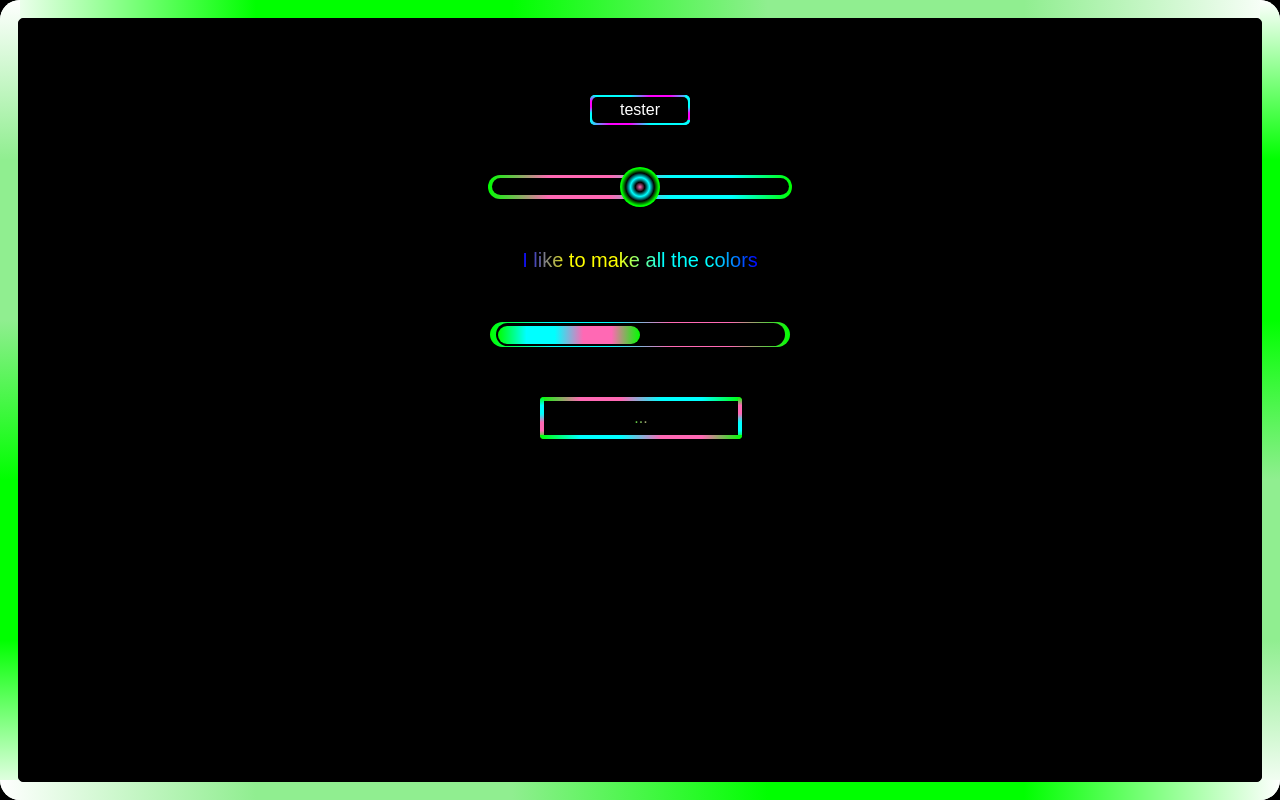
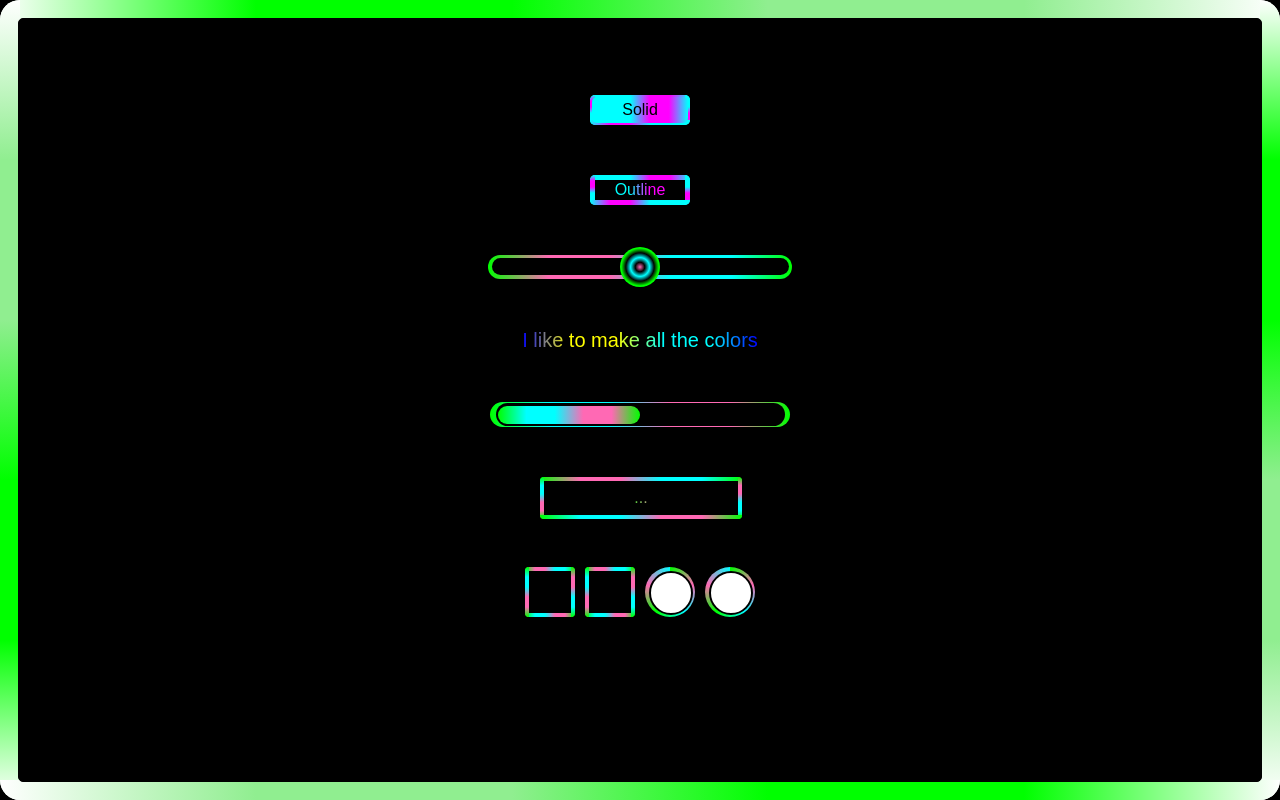
Before and after one commit to C-Lee-Hamilton/AnimatedBorder, a React (Vite) app: page / in a window 1280 px wide. Built offline with nearby package versions, Linux system fonts and the light colour scheme; the HTML template or start-up script is replaced by a standard one.

Commit message:
added radio and checkbox inputs

```diff
--- a/src/App.tsx
+++ b/src/App.tsx
@@ -1,7 +1,7 @@
 import "./styles.css";
 import React,{useState,useEffect} from 'react';
 import { LightBorder,LightButton,LightSlider,
-  LightText,LightLoadbar,LightInput } from "./components/LightBorder";
+  LightText,LightLoadbar,LightInput, LightCheck, LightRadio } from "./components/LightBorder";
 
 
 export default function App(): JSX.Element {
@@ -46,7 +46,18 @@ return (
       $borderWidth={5}
       $rounded={true}
       onClick={()=>console.log("it worked again")}
-      >tester</LightButton>
+      >Solid</LightButton>
+
+      <LightButton
+      $outline={true}
+      $color1="cyan"
+      $color2="magenta"
+      $color3="cyan"
+      $fontsize=""
+      $borderWidth={5}
+      $rounded={true}
+      onClick={()=>console.log("it worked again")}
+      >Outline</LightButton>
 
       <LightSlider
       $roundedSelector={true}
@@ -68,7 +79,16 @@ return (
       $loadValue={loadVal}
       />
 
-      <LightInput $rounded={true}/>
+      <LightInput type="text" $rounded={true}/>
+
+      <div className="input-row">
+      <LightCheck $rounded={true}/>
+      <LightCheck $rounded={true}/>
+      <LightRadio $rounded={true}/>
+      <LightRadio $rounded={true}/>
+
+      </div>
+
       </div>
     </LightBorder>
   </div>
--- a/src/components/LightBorder.tsx
+++ b/src/components/LightBorder.tsx
@@ -24,6 +24,8 @@ interface DivProps {
 interface ButtonProps{
   onClick?: () => void;
   $margin?:string;
+  $outline?:boolean;
+
 }
 
 interface SliderProps{
@@ -43,6 +45,9 @@ interface InputProps{
   type?:string,
   onChange?: (event: React.ChangeEvent<HTMLInputElement>) => void;
   value?:string,
+  checked?:boolean,
+  onClick?: () => void;
+  $checkedColor?:string;
 }
 
 const DivContainer = styled.div<LightProps>`
@@ -105,12 +110,13 @@ border-radius: ${(props)=> props.$rounded ? 10:0}px;
 
 
 `
-const ButtonContent=styled.div<LightProps> `
+const ButtonContent=styled.div<LightProps & ButtonProps> `
 justify-content:center;
 align-items:center;
 position:absolute;
 padding:10px;
 display:flex;
+color:${(props)=>props.$fontColor ?? "black"};
 z-index:1;
  top: ${(props) => props.$borderWidth ? props.$borderWidth-3:  1}px;
  bottom: ${(props) => props.$borderWidth ? props.$borderWidth-3:  1}px;
@@ -119,9 +125,77 @@ z-index:1;
 
  border-radius: ${(props) =>
   props.$rounded ? 5 : 0}px;
+  -webkit-background-clip: ${(props)=>props.$outline ? "text" : "default"};
+  -webkit-text-fill-color: ${(props)=>props.$outline ? "transparent" : "solid" };
+  animation: ColorButtonText ${(props) => props.$speed ?? "1.25s"} infinite linear;
+  @keyframes ColorButtonText {
 
-background-color: ${(props) => props.$contentColor ?? "black"};
-
+    0% {
+      background-image: linear-gradient(
+        to right,
+        var(--color1),
+        var(--color2),
+        var(--color2),
+        var(--color3),
+        var(--color3),
+        var(--color1)
+      );
+    }
+    20% {
+      background-image: linear-gradient(
+        to right,
+        var(--color1),
+        var(--color1),
+        var(--color2),
+        var(--color2),
+        var(--color3),
+        var(--color3)
+      );
+    }
+    40% {
+      background-image: linear-gradient(
+        to right,
+        var(--color3),
+        var(--color1),
+        var(--color1),
+        var(--color2),
+        var(--color2),
+        var(--color3)
+      );
+    }
+    60% {
+      background-image: linear-gradient(
+        to right,
+        var(--color3),
+        var(--color3),
+        var(--color1),
+        var(--color1),
+        var(--color2),
+        var(--color2)
+      );
+    }
+    80% {
+      background-image: linear-gradient(
+        to right,
+        var(--color2),
+        var(--color3),
+        var(--color3),
+        var(--color1),
+        var(--color1),
+        var(--color2)
+      );
+    }
+    100% {
+      background-image: linear-gradient(
+        to right,
+        var(--color2),
+        var(--color2),
+        var(--color3),
+        var(--color3),
+        var(--color1),
+        var(--color1)
+      );
+    }
 
 `
 
@@ -630,6 +704,191 @@ animation: ColorInput ${(props) => props.$speed ?? "2s"} infinite linear;
 
 `
 
+const Checkbox = styled.label<LightProps & InputProps>`
+  display: flex;
+  position: relative;
+  padding: 0px;
+  margin: 0px;
+  cursor: pointer;
+  font-size: 22px;
+
+
+
+  input {
+    position: absolute;
+    opacity: 0;
+    cursor: pointer;
+    height: 0;
+    width: 0;
+    margin:0px;
+
+  }
+
+  .checkmark {
+    position: relative;
+
+    transform:translateX(0%);
+
+    height: ${(props)=>props.$height ?? "50px"};
+    width: ${(props)=>props.$height ?? "50px"};
+
+    background-color: ${(props)=>props.$contentColor ?? "black"};
+
+  }
+
+  &:hover input ~ .checkmark {
+    filter: grayscale(10%);
+
+  }
+
+  input:checked ~ .checkmark {
+    background-color:${(props)=>props.$checkedColor?? "black"};
+
+  }
+
+  .checkmark:after {
+    content: "";
+    position: absolute;
+    display: none;
+
+
+  }
+
+
+  input:checked ~ .checkmark:after {
+    display: block;
+
+
+  }
+
+
+  .checkmark:after {
+
+    left: 25%;
+    top: 25%;
+    width: 50%;
+    height: 30%;
+    border: solid var(--color1);
+    border-width: 3px 3px 0 0;
+    transform: rotate(135deg);
+    animation: ColorCheck ${(props) => props.$speed ?? "2s"} infinite linear;
+  }
+
+  @keyframes ColorCheck {
+
+    0% {
+      border: solid var(--color1);
+      border-width:  3px 3px 0 0;
+
+    }
+    50% {
+
+      border: solid var(--color2);
+      border-width: 3px 3px 0 0;
+      );
+    }
+    100% {
+
+      border: solid var(--color3);
+      border-width:  3px 3px 0 0;
+    );
+  }
+
+
+
+
+`;
+const Radio = styled.label<LightProps & InputProps>`
+
+  display: flex;
+  position: relative;
+  cursor: pointer;
+  font-size: 0px;
+  user-select: none;
+
+
+
+  input {
+    position: absolute;
+    opacity: 0;
+    cursor: pointer;
+
+  }
+
+
+  .checkmark {
+    position: relative;
+    display: flex;
+    padding:0px;
+    margin:0px;
+    height: ${(props)=>props.$height ?? "50px"};
+    width: ${(props)=>props.$width ?? "50px"};
+
+    animation: Colorwheel ${(props) => props.$speed ?? "1s"} infinite linear;
+    border-radius: 50%;
+
+
+  }
+
+ .uncheckmark{
+  display: flex;
+  position:absolute;
+  top:7%;
+  left:7%;
+  width: 80%;
+  height: 80%;
+  border-radius: 50%;
+  border:2px black solid;
+  background: white;
+ }
+  &:hover input ~ .checkmark {
+    filter:grayscale(20%);
+  }
+
+
+  input:checked ~ .checkmark {
+    background-color: orange;
+  }
+  input:checked ~ .uncheckmark{
+    display:none;
+  }
+  .checkmark:after {
+    content: "";
+    position: relative;
+    display: none;
+  }
+
+  input:checked ~ .checkmark:after {
+    display: flex;
+    margin:auto;
+    width: 50%;
+    height: 50%;
+    border-radius: 50%;
+    border:3px white solid;
+    background: black;
+  }
+
+
+  @keyframes Colorwheel {
+
+    0% {
+      background-image: conic-gradient(var(--color1), var(--color2), var(--color3),var(--color1), var(--color2), var(--color3));
+
+    }
+    50% {
+      background-image: conic-gradient(var(--color3), var(--color1), var(--color2),var(--color3), var(--color1), var(--color2));
+    }
+    100% {
+      background-image: conic-gradient(var(--color2), var(--color3), var(--color1),var(--color2), var(--color3), var(--color1));
+    }
+
+`;
+
+
+
+
+
+
 
 const Top = styled.div<LightProps>`
   position: absolute;
@@ -1081,3 +1340,43 @@ export const LightInput: React.FC<LightProps & InputProps > = ({
 
    );
  };
+
+export const LightCheck: React.FC<LightProps & InputProps > = ({
+
+  ...props
+}) => {
+  const cssVariables = {
+    '--color1': props.$color1 ?? "hotpink",
+    '--color2': props.$color2 ?? "cyan",
+    '--color3': props.$color3 ?? "lime"
+  } as React.CSSProperties
+  return(
+<Checkbox  style={cssVariables} {...props}>
+  <input  {...props} checked={props.checked} onClick={props.onClick}type="checkbox"/>
+  <span  {...props} className="checkmark">
+  <Top  {...props}/>
+  <Bottom  {...props}/>
+  <Left  {...props}/>
+  <Right  {...props}/>
+  </span>
+</Checkbox>
+  );
+};
+
+export const LightRadio: React.FC<LightProps & InputProps > = ({
+
+  ...props
+}) => {
+  const cssVariables = {
+    '--color1': props.$color1 ?? "hotpink",
+    '--color2': props.$color2 ?? "cyan",
+    '--color3': props.$color3 ?? "lime"
+  } as React.CSSProperties
+  return(
+<Radio  style={cssVariables} {...props}>
+  <input  {...props} checked={props.checked} onClick={props.onClick}type="checkbox"/>
+  <span  {...props} className="checkmark"></span>
+  <span  {...props} className="uncheckmark"></span>
+</Radio>
+  );
+};
--- a/src/styles.css
+++ b/src/styles.css
@@ -25,9 +25,20 @@ body {
   width: 80%;
   height: 80%;
 
-  display: flex; /* Change display property to flex */
+  display: flex;
   flex-direction: column;
   gap: 50px;
   align-items: center;
   text-align: center;
 }
+
+.input-row {
+  display: flex;
+  flex-direction: row;
+  gap: 10px;
+  width: 100%;
+
+  justify-content: center;
+  align-items: center;
+  text-align: center;
+}
```
